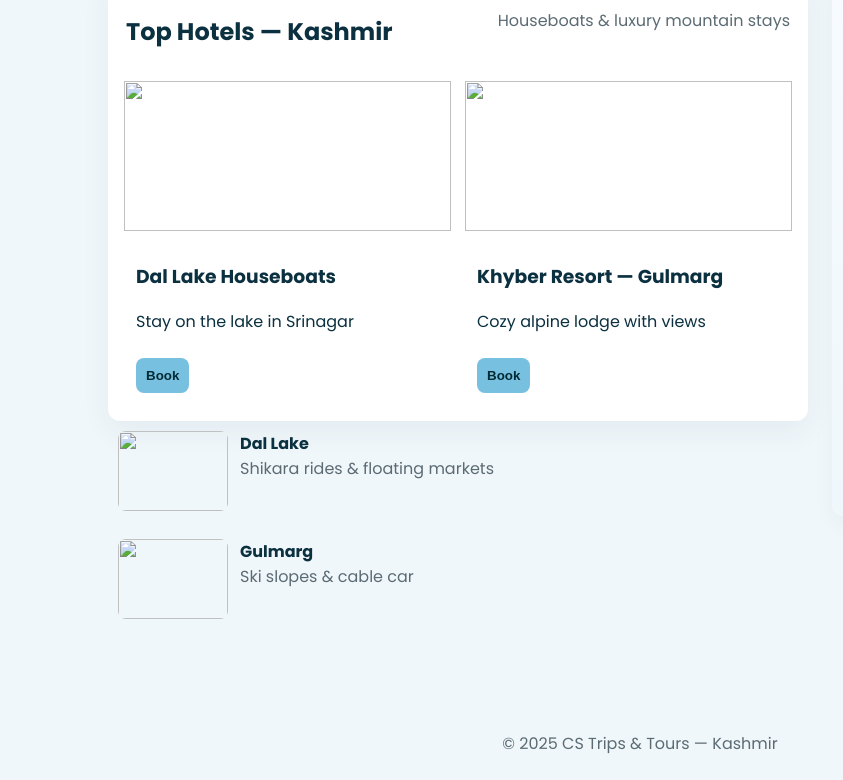
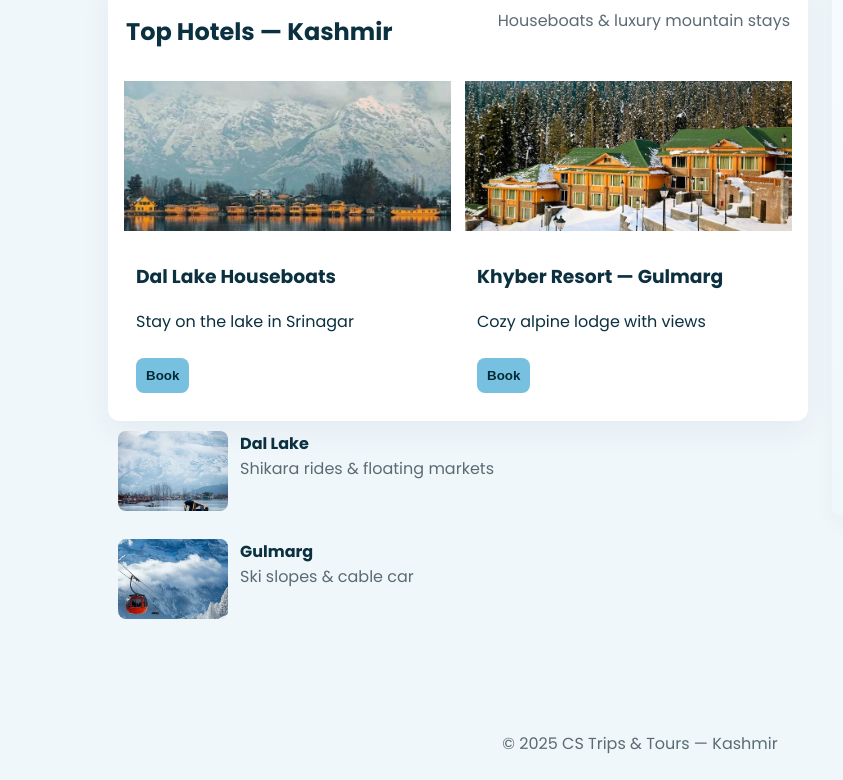
Before and after one commit to Keerthika082006/Tourist_Website, a plain HTML site: page kashmir.html in a window 1280 px wide. Shown: the part 483-1263 px from the top of the page, 0-843 px from the left. Drawn offline with Linux system fonts and the light colour scheme.

Commit message:
second commit

```diff
--- a/kashmir.html
+++ b/kashmir.html
@@ -54,9 +54,9 @@
       <div class="card">
         <div class="section-title"><h2>Top Hotels — Kashmir</h2><p style="color:var(--muted)">Houseboats & luxury mountain stays</p></div>
         <div class="grid">
-          <div><img class="thumb" src="images/m1.jpg"><div class="meta"><h3>Dal Lake Houseboats</h3><p>Stay on the lake in Srinagar</p><button class="book-btn" onclick="openBook('Dal Lake Houseboat')">Book</button></div></div>
+          <div><img class="thumb" src="m1.jpg"><div class="meta"><h3>Dal Lake Houseboats</h3><p>Stay on the lake in Srinagar</p><button class="book-btn" onclick="openBook('Dal Lake Houseboat')">Book</button></div></div>
 
-          <div><img class="thumb" src="images/k2.jpg"><div class="meta"><h3>Khyber Resort — Gulmarg</h3><p>Cozy alpine lodge with views</p><button class="book-btn" onclick="openBook('Khyber Resort - Gulmarg')">Book</button></div></div>
+          <div><img class="thumb" src="k2.jpg"><div class="meta"><h3>Khyber Resort — Gulmarg</h3><p>Cozy alpine lodge with views</p><button class="book-btn" onclick="openBook('Khyber Resort - Gulmarg')">Book</button></div></div>
 
 
         </div>
@@ -64,7 +64,7 @@
 
       <a href="dal-lake.html" style="text-decoration:none;color:inherit;">
 <div style="display:flex;gap:12px;padding:10px">
-    <img src="images/k4.jpg" style="width:110px;height:80px;object-fit:cover;border-radius:8px">
+    <img src="k4.jpg" style="width:110px;height:80px;object-fit:cover;border-radius:8px">
     <div><strong>Dal Lake</strong>
         <div style="color:var(--muted)">Shikara rides & floating markets</div>
     </div>
@@ -73,7 +73,7 @@
 
 <a href="gulmarg.html" style="text-decoration:none;color:inherit;">
 <div style="display:flex;gap:12px;padding:10px;margin-top:8px">
-    <img src="images/k5.jpg" style="width:110px;height:80px;object-fit:cover;border-radius:8px">
+    <img src="k5.jpg" style="width:110px;height:80px;object-fit:cover;border-radius:8px">
     <div><strong>Gulmarg</strong>
         <div style="color:var(--muted)">Ski slopes & cable car</div>
     </div>
```
